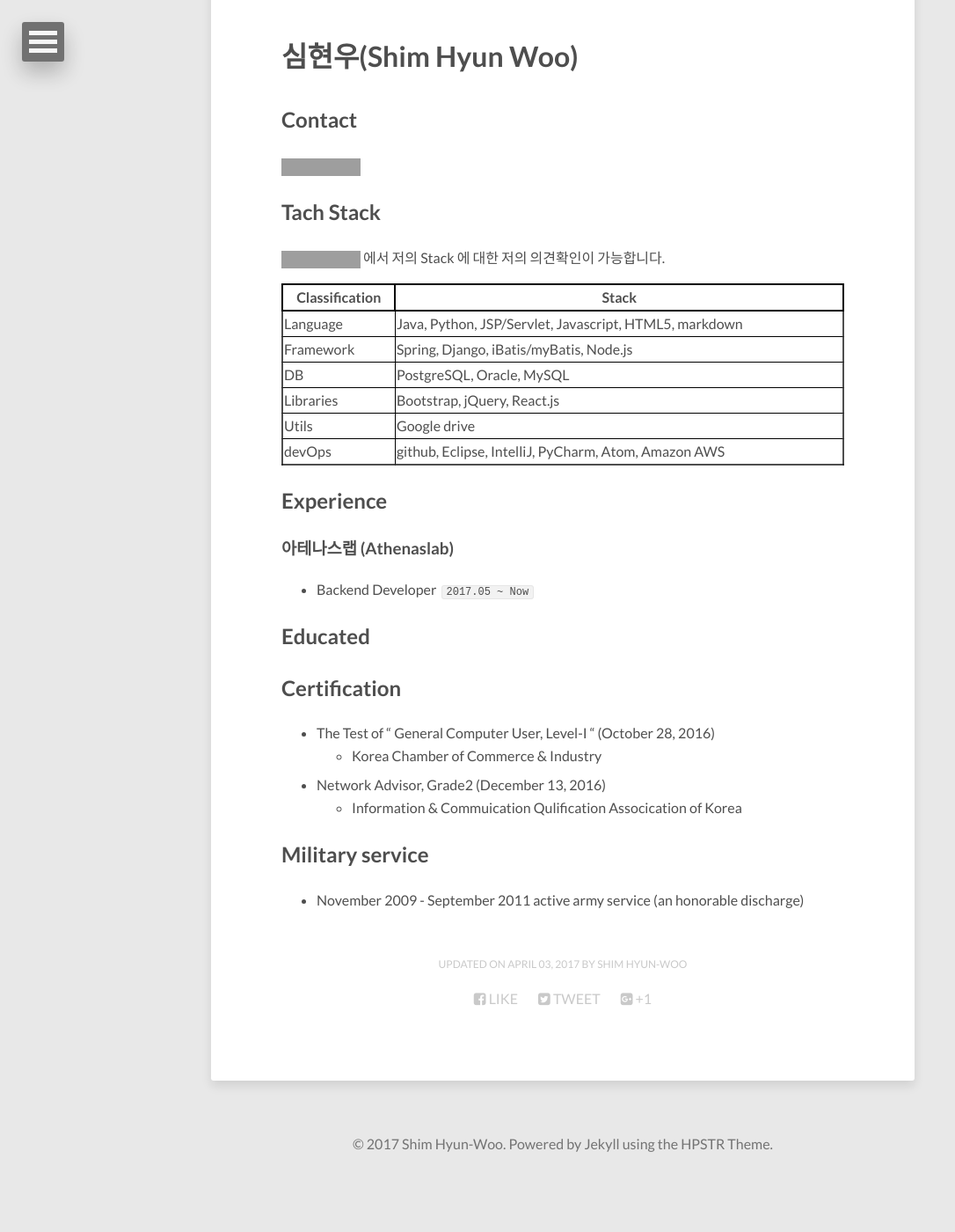
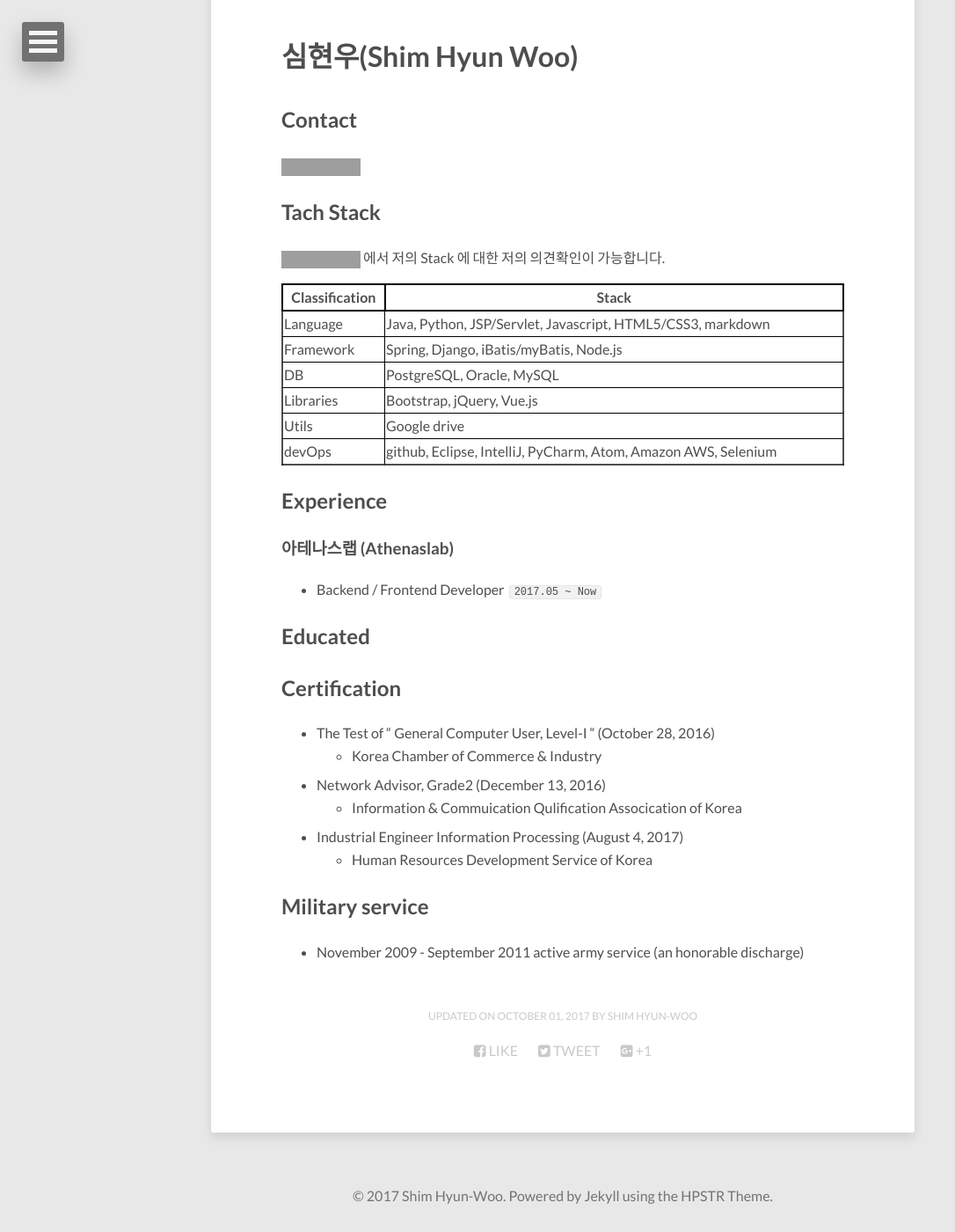
Before and after one commit to hwshim0810/hwshim0810.github.io, a Jekyll site: the page built from about/index.md, in a window 1280 px wide and 1400 px high, scrolled down 489 px. Shown: the whole window at 88% size, without its empty margins (0-1086 px from the left). Built offline with Jekyll 4.4.1, drawn with Linux system fonts in a browser that asks for light colours; nearby versions of some CDN libraries; before the commit the page ends 1830 px from its top, so only the background shows below that; grey boxes are pictures that could not be loaded.

Commit message:
Update Profile

```diff
--- a/about/index.md
+++ b/about/index.md
@@ -4,7 +4,7 @@ title: Profile
 image:
   feature: abstract-5.jpg
 comments: false
-modified: 2017-04-03
+modified: 2017-10-01
 ---
 
 # 심현우(Shim Hyun Woo)
@@ -17,16 +17,16 @@ modified: 2017-04-03
 
 | Classification  | Stack |
 | ------------- | ------------- |
-| Language  | Java, Python, JSP/Servlet, Javascript, HTML5, markdown  |
+| Language  | Java, Python, JSP/Servlet, Javascript, HTML5/CSS3, markdown  |
 | Framework | Spring, Django, iBatis/myBatis, Node.js  |
 | DB  | PostgreSQL, Oracle, MySQL  |
-| Libraries | Bootstrap, jQuery, React.js  |
+| Libraries | Bootstrap, jQuery, Vue.js  |
 | Utils  | Google drive  |
-| devOps  | github, Eclipse, IntelliJ, PyCharm, Atom, Amazon AWS  |
+| devOps  | github, Eclipse, IntelliJ, PyCharm, Atom, Amazon AWS, Selenium  |
 
 ## Experience
 ### 아테나스랩 (Athenaslab)
-- Backend Developer `2017.05 ~ Now`
+- Backend / Frontend Developer `2017.05 ~ Now`
 
 ## Educated
 
@@ -35,6 +35,8 @@ modified: 2017-04-03
     - Korea Chamber of Commerce & Industry
 - Network Advisor, Grade2 (December 13, 2016)
     - Information & Commuication Qulification Assocication of Korea
+- Industrial Engineer Information Processing (August 4, 2017)
+    - Human Resources Development Service of Korea
 
 ## Military service
 - November 2009 - September 2011 active army service (an honorable discharge)
```
